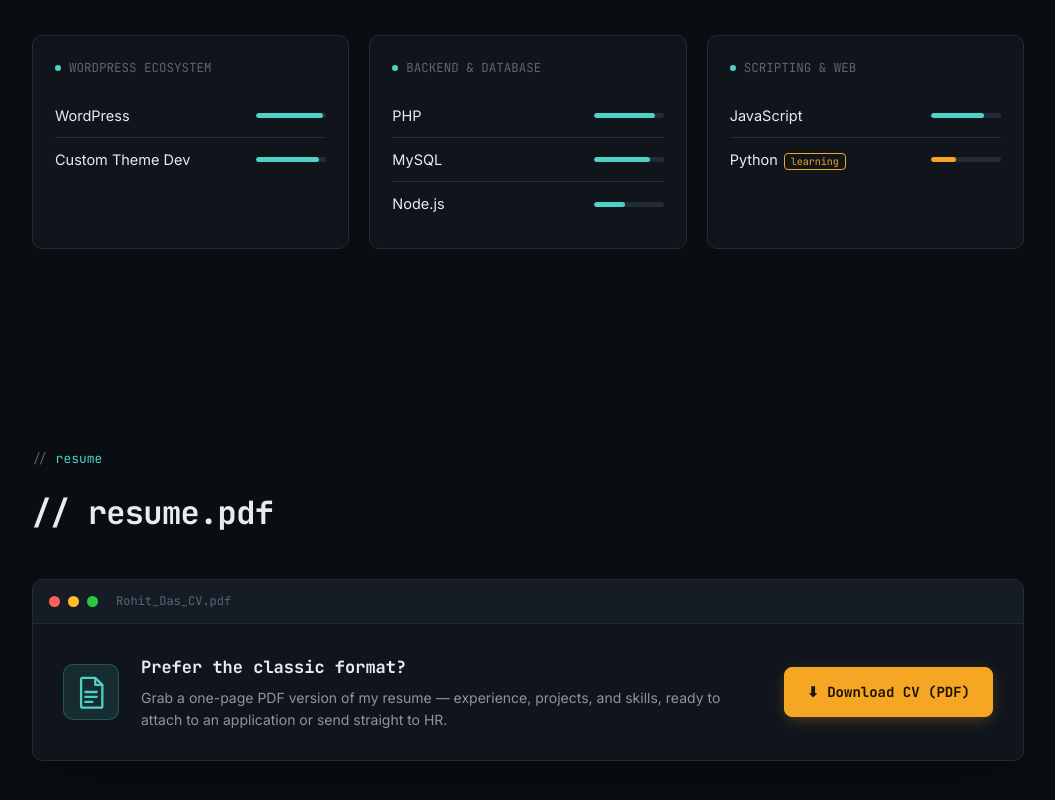
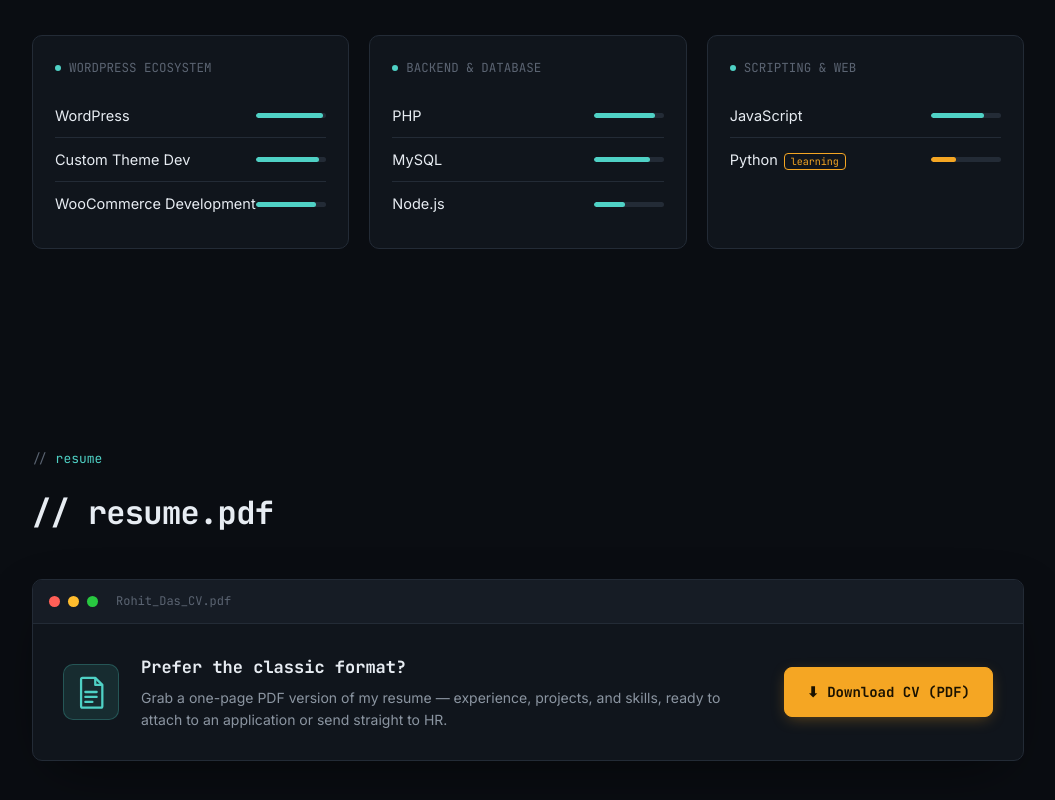
Before and after one commit to rohitdasweaversweb/portfolio, a Next.js app: page / in a window 1280 px wide. Shown: the part 1579-2379 px from the top of the page, without its empty margins (112-1167 px from the left). Built offline with nearby package versions, Linux system fonts and the light colour scheme.

Commit message:
skill up to date

```diff
--- a/data/skills.ts
+++ b/data/skills.ts
@@ -6,6 +6,7 @@ export const skillGroups: SkillGroup[] = [
     items: [
       { name: "WordPress", level: 95 },
       { name: "Custom Theme Dev", level: 90 },
+      { name: "WooCommerce Development", level: 85 },
     ],
   },
   {
```
